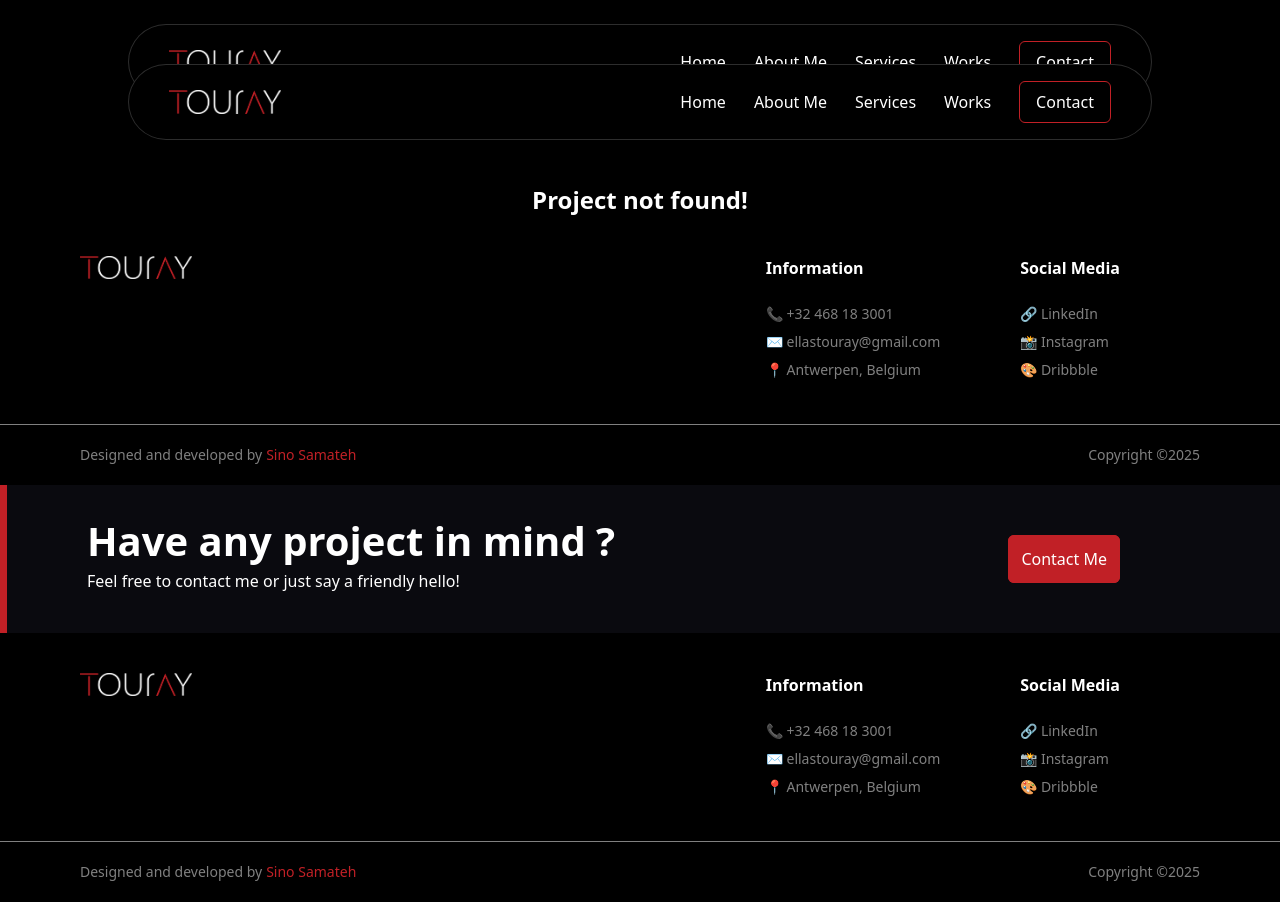
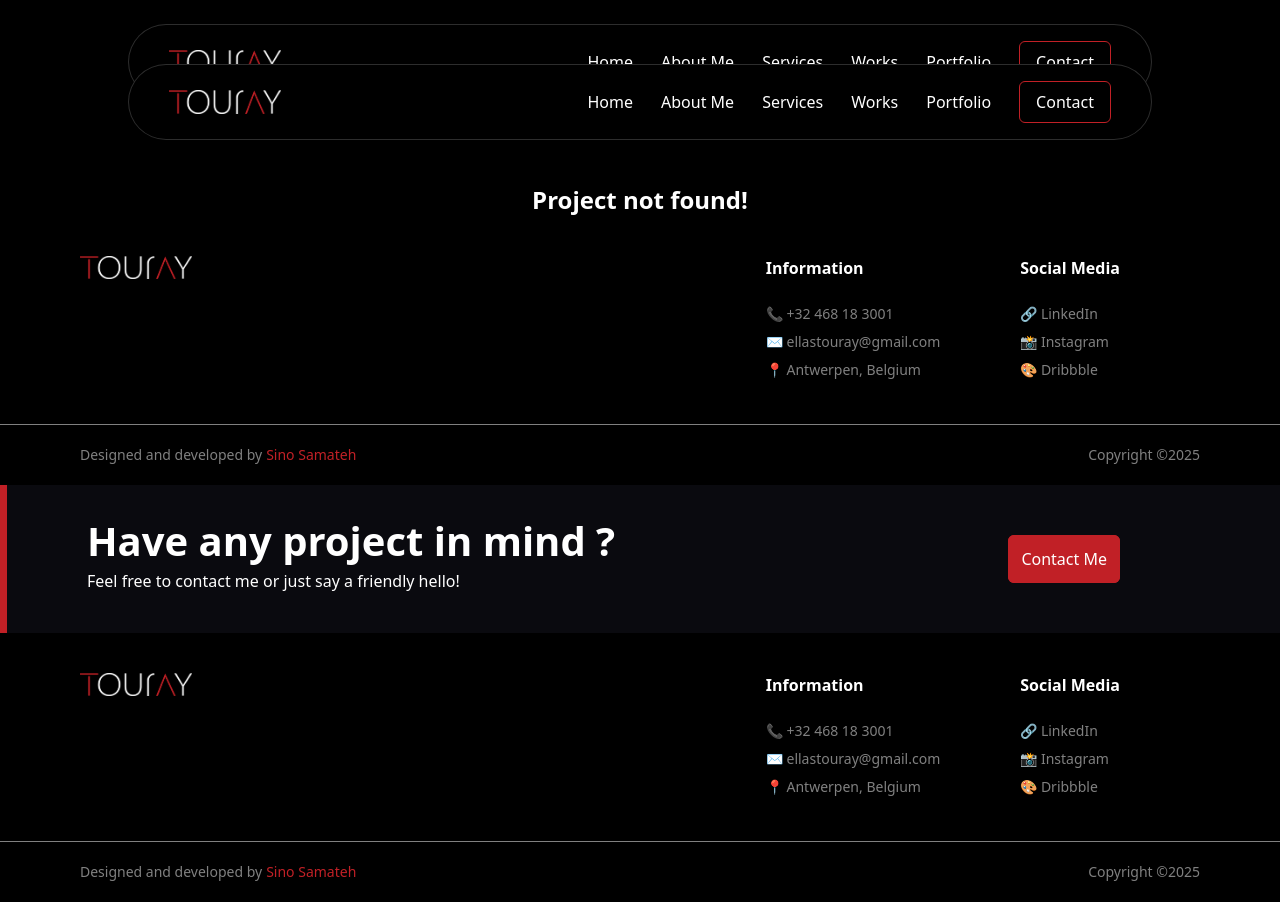
Before and after one commit to SinoDip/ellas-portfolio, a Next.js app: page /portfolio/Bar-Vela in a window 1280 px wide. Built offline with nearby package versions, Linux system fonts and the light colour scheme.

Commit message:
Update changes

```diff
--- a/assets/assets.js
+++ b/assets/assets.js
@@ -43,6 +43,10 @@ export const navData = [
   {
     title: "Works",
     url: "#works",
+  },
+  {
+    title: "Portfolio",
+    url: "/portfolio",
   },
 ];
 
```
